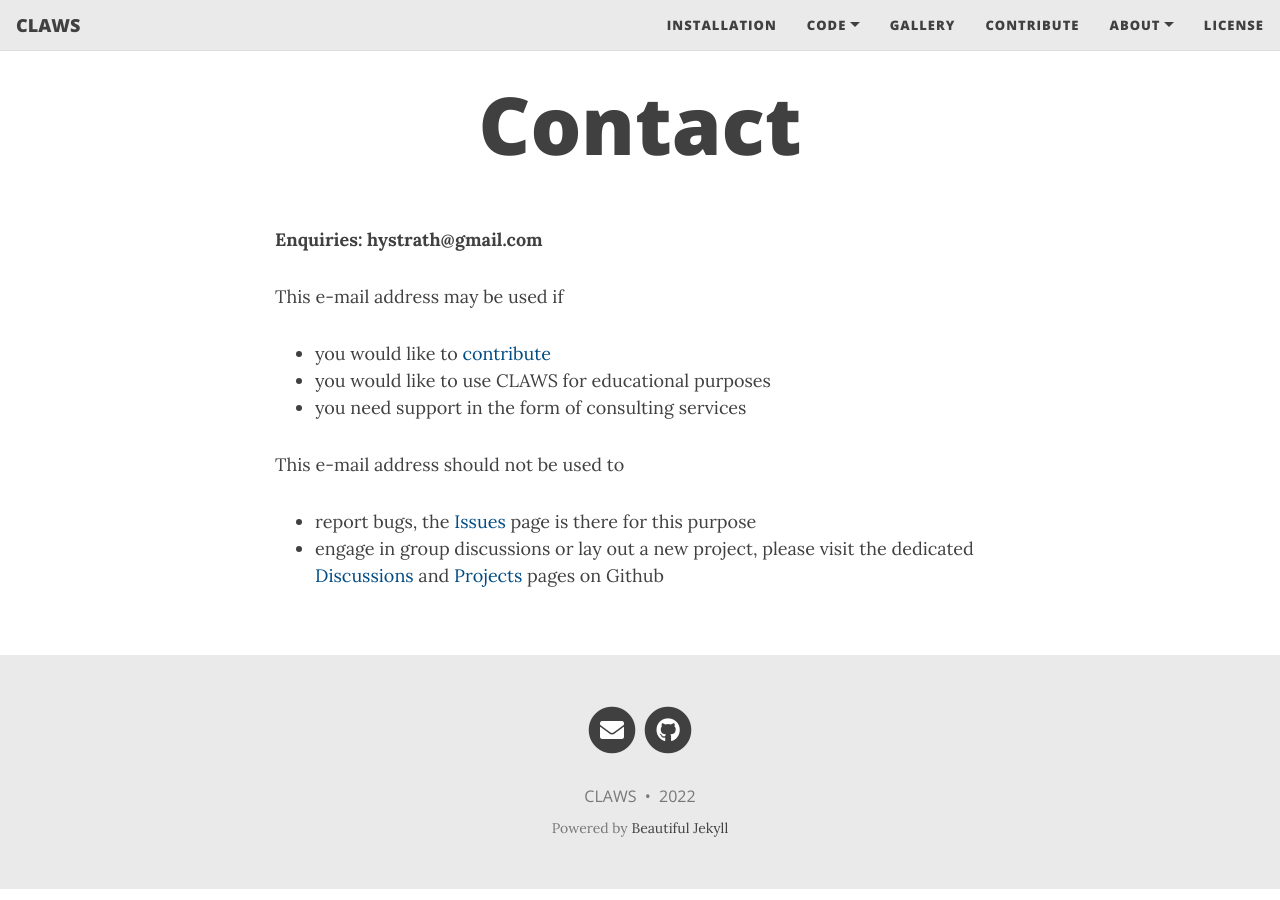
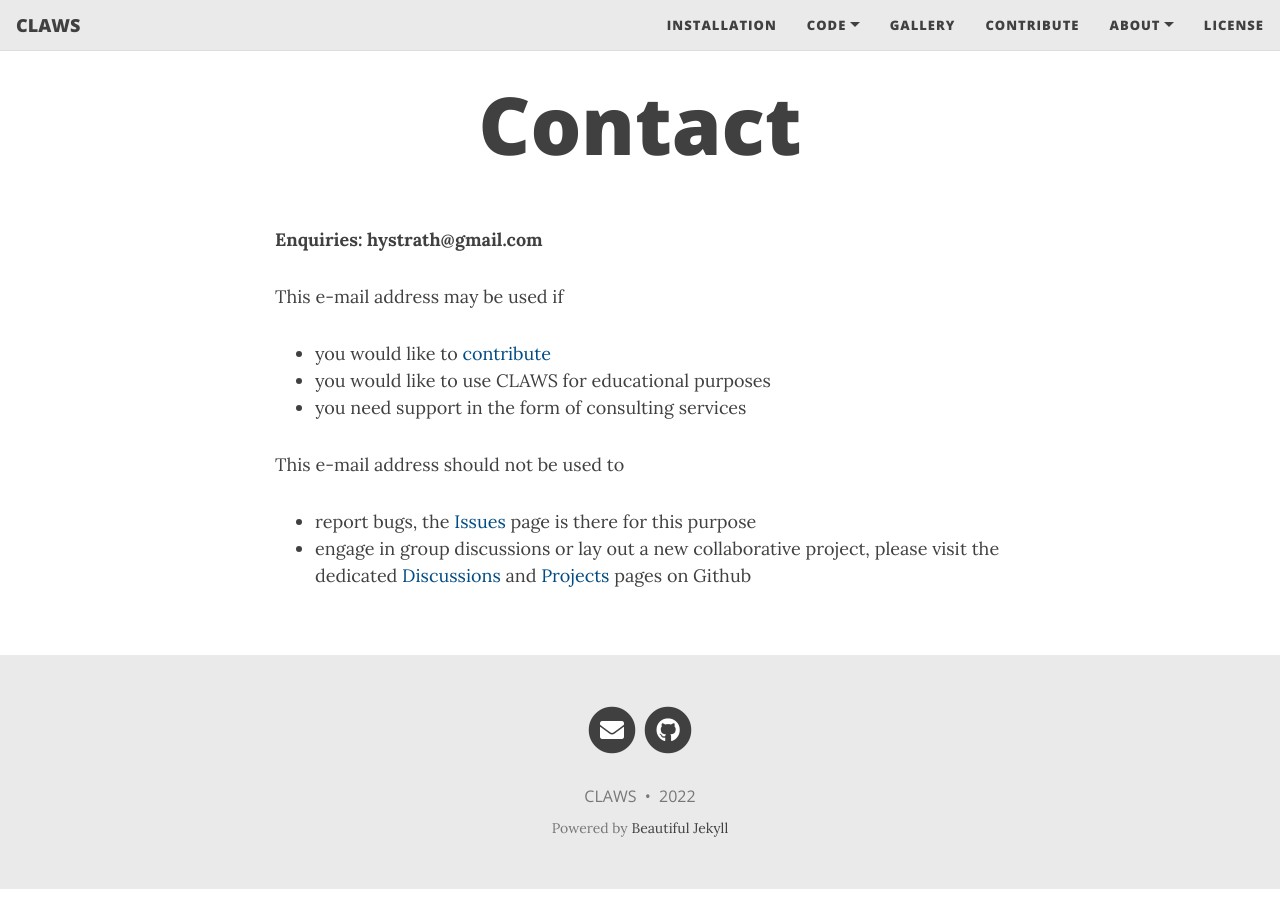
Before and after one commit to claws-scot/claws-scot.github.io, a Jekyll site: the page built from contact.md, in a window 1280 px wide. Built offline with Jekyll 4.4.1, drawn with Linux system fonts in a browser that asks for light colours; nearby versions of some CDN libraries.

Commit message:
Editing web pages

```diff
--- a/contact.md
+++ b/contact.md
@@ -13,4 +13,4 @@
 
 This e-mail address should not be used to
   - report bugs, the [Issues](https://github.com/vincentcasseau/CLAWS/issues) page is there for this purpose
-  - engage in group discussions or lay out a new project, please visit the dedicated [Discussions](https://github.com/vincentcasseau/CLAWS/discussions) and [Projects](https://github.com/vincentcasseau/CLAWS/projects?type=beta) pages on Github
+  - engage in group discussions or lay out a new collaborative project, please visit the dedicated [Discussions](https://github.com/vincentcasseau/CLAWS/discussions) and [Projects](https://github.com/vincentcasseau/CLAWS/projects?type=beta) pages on Github
```
